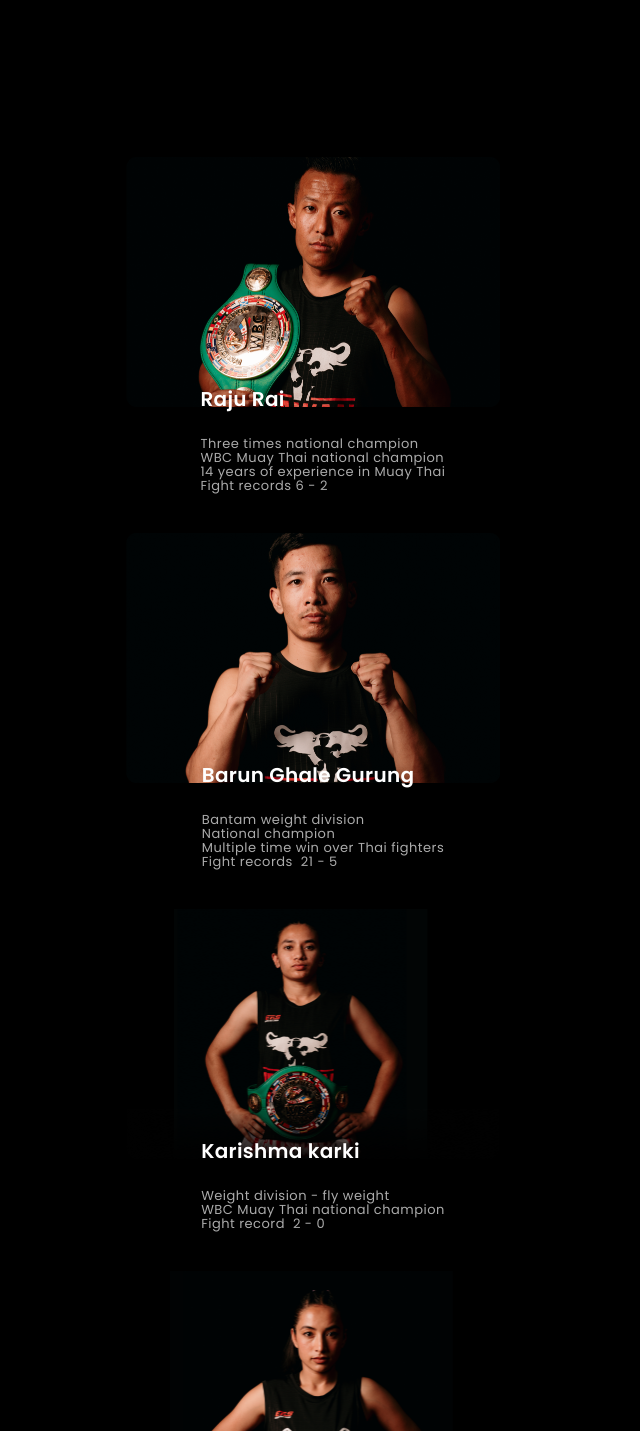
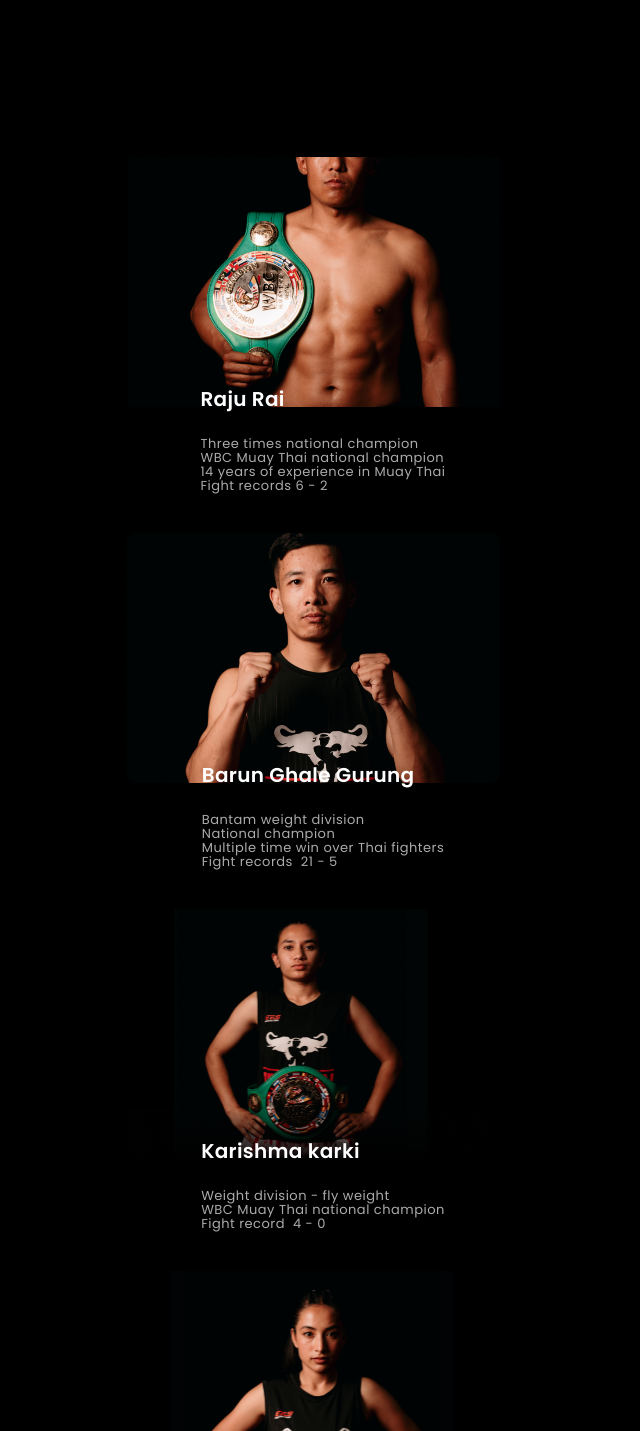
Before and after one commit to Shreeyanch/ErawanWebsite14jul, a Next.js app: page /fighters in a window 1280 px wide. Shown: the part 368-1799 px from the top of the page, without its empty margins (327-967 px from the left). Built offline with nearby package versions, Linux system fonts and the light colour scheme.

Commit message:
changed name issue

```diff
--- a/components/our-fighters.js
+++ b/components/our-fighters.js
@@ -9,7 +9,7 @@ const OurFighters = ({ className = "" }) => {
       <div className={styles.title} />
       <div className={styles.exercisecards}>
         <Fighter1
-          imageBarun="/cardimageraju@2x.png"
+          imageBarun="/heroimage@2x.png"
           title="Raju Rai "
           threeTimesNationalChampio="Three times national champion "
           wBCMuayThaiNationalChampi="WBC Muay Thai national champion "
@@ -29,7 +29,7 @@ const OurFighters = ({ className = "" }) => {
           title="Karishma karki"
           weightDivisionFlyWeight="Weight division - fly weight "
           wBCMuayThaiNationalChampi="WBC Muay Thai national champion "
-          fightRecord20="Fight record  2 - 0 "
+          fightRecord20="Fight record  4 - 0 "
         />
         <Fighter
           cardImageRajina="/CardImageRajina.png"
--- a/components/tutorial-image-group.js
+++ b/components/tutorial-image-group.js
@@ -18,7 +18,7 @@ const TutorialImageGroup = ({ className = "" }) => {
       </div>
       <div className={styles.tutorial2}>
         <img className={styles.trainer3Child} alt="" src="/group-147@2x.png" />
-        <div className={styles.kanchanRai}>{`Kosang Rai `}</div>
+        <div className={styles.kanchanRai}>{`Kosan Rai `}</div>
         <div className={styles.professionalMuayThaiContainer1}>
           <p className={styles.professionalMuayThai}>
             Professional Muay Thai Athelete
--- a/pages/index.js
+++ b/pages/index.js
@@ -165,7 +165,7 @@ const ErawanHome = () => {
                 <div className={styles.kosangRaiProfessionalContainer}>
                   <p className={styles.kosangRai}>
                     <span className={styles.kosangRai1}>
-                      <span className={styles.kosangRai2}>Kosang Rai</span>
+                      <span className={styles.kosangRai2}>Kosan Rai</span>
                     </span>
                   </p>
                   <p className={styles.blankLine}>
@@ -185,7 +185,7 @@ const ErawanHome = () => {
                 <img
                   className={styles.tutorial2Child}
                   alt=""
-                  src="/group-146@2x.png"
+                  src="/group-142@2x.png"
                 />
                 <div className={styles.kanchanRaiProfessionalMuayWrapper}>
                   <div className={styles.kanchanRaiProfessionalContainer}>
@@ -212,7 +212,7 @@ const ErawanHome = () => {
                 <img
                   className={styles.tutorial1Child}
                   alt=""
-                  src="/group-142@2x.png"
+                  src="/group-146@2x.png"
                 />
                 <div className={styles.rajuRaiWbcMuayThaiNationaWrapper}>
                   <div className={styles.kanchanRaiProfessionalContainer}>
```
